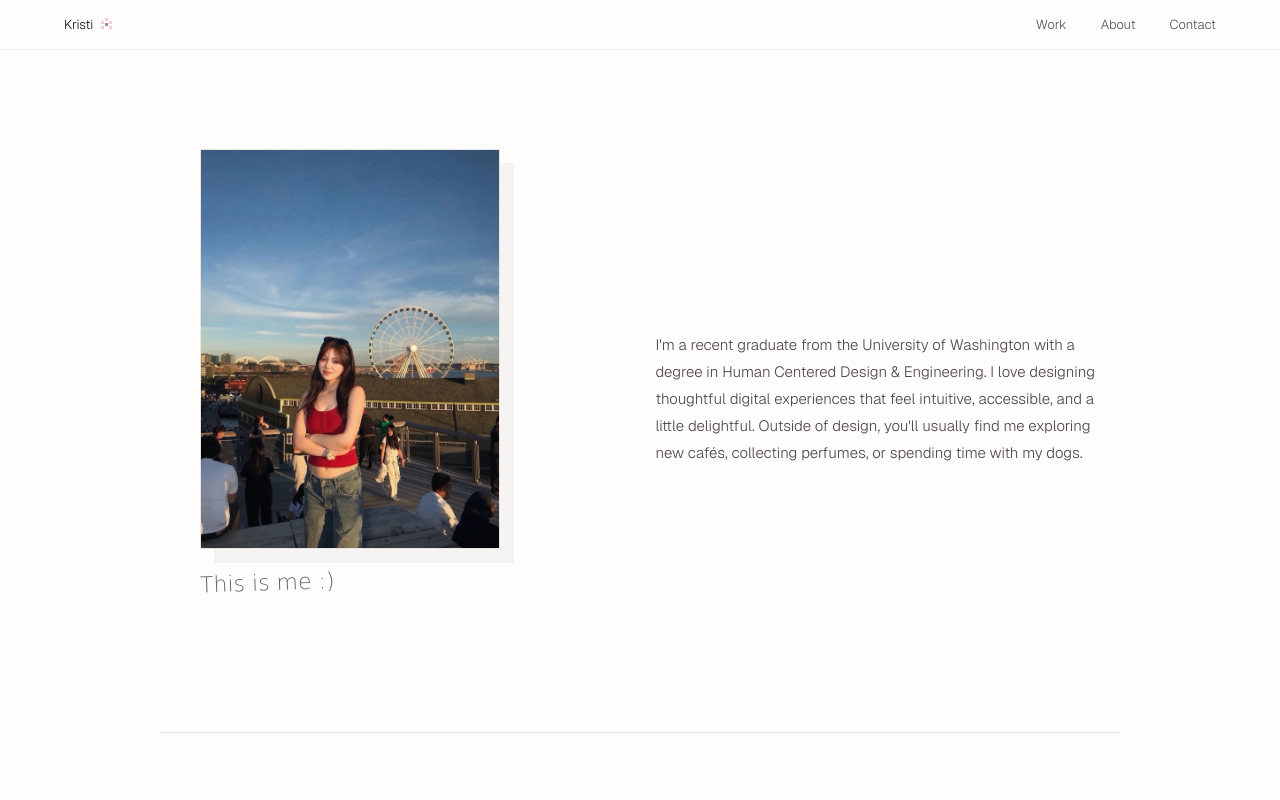
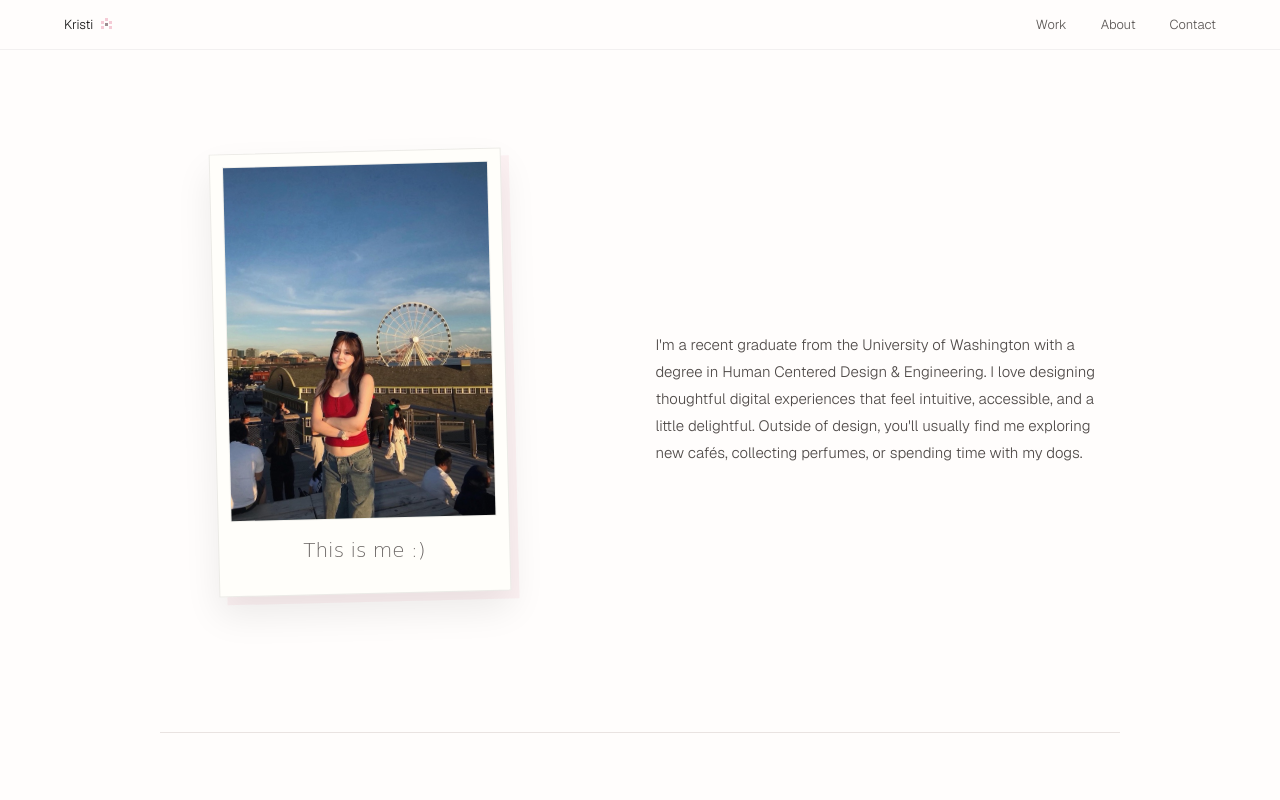
Before and after one commit to krisooti/Portfolio, a Next.js app: page /about in a window 1280 px wide. Shown: the top 800 px of the page. Built offline with nearby package versions, Linux system fonts and the light colour scheme.

Commit message:
Style about photo as polaroid

```diff
--- a/app/globals.css
+++ b/app/globals.css
@@ -528,16 +528,22 @@ html {
 .about-photo-wrap {
   display: grid;
   justify-self: center;
-  width: min(100%, 320px);
-  gap: 14px;
+  width: min(100%, 292px);
+  gap: 16px;
+  border: 1px solid rgba(17, 17, 17, 0.08);
+  background: #fffefa;
+  box-shadow:
+    0 18px 36px rgba(17, 17, 17, 0.08),
+    8px 8px 0 rgba(245, 203, 214, 0.24);
+  padding: 12px 12px 28px;
+  transform: rotate(-1.4deg);
 }
 
 .profile-photo-image {
   display: block;
-  width: min(100%, 300px);
+  width: 100%;
   aspect-ratio: 3 / 4;
-  border: 1px solid var(--line);
-  box-shadow: 14px 14px 0 rgba(17, 17, 17, 0.035);
+  border: 1px solid rgba(17, 17, 17, 0.06);
   object-fit: cover;
   object-position: center;
 }
@@ -586,10 +592,11 @@ html {
 
 .about-photo-wrap p {
   margin: 0;
+  text-align: center;
   color: #6b6664;
-  font-size: 22px;
+  font-size: 20px;
   font-weight: 300;
-  transform: rotate(-2deg);
+  transform: rotate(1.4deg);
 }
 
 .about-intro-copy {
@@ -1265,7 +1272,7 @@ html {
   }
 
   .profile-photo-image {
-    width: min(100%, 280px);
+    width: 100%;
   }
 
   .about-intro-copy h1 {
```
